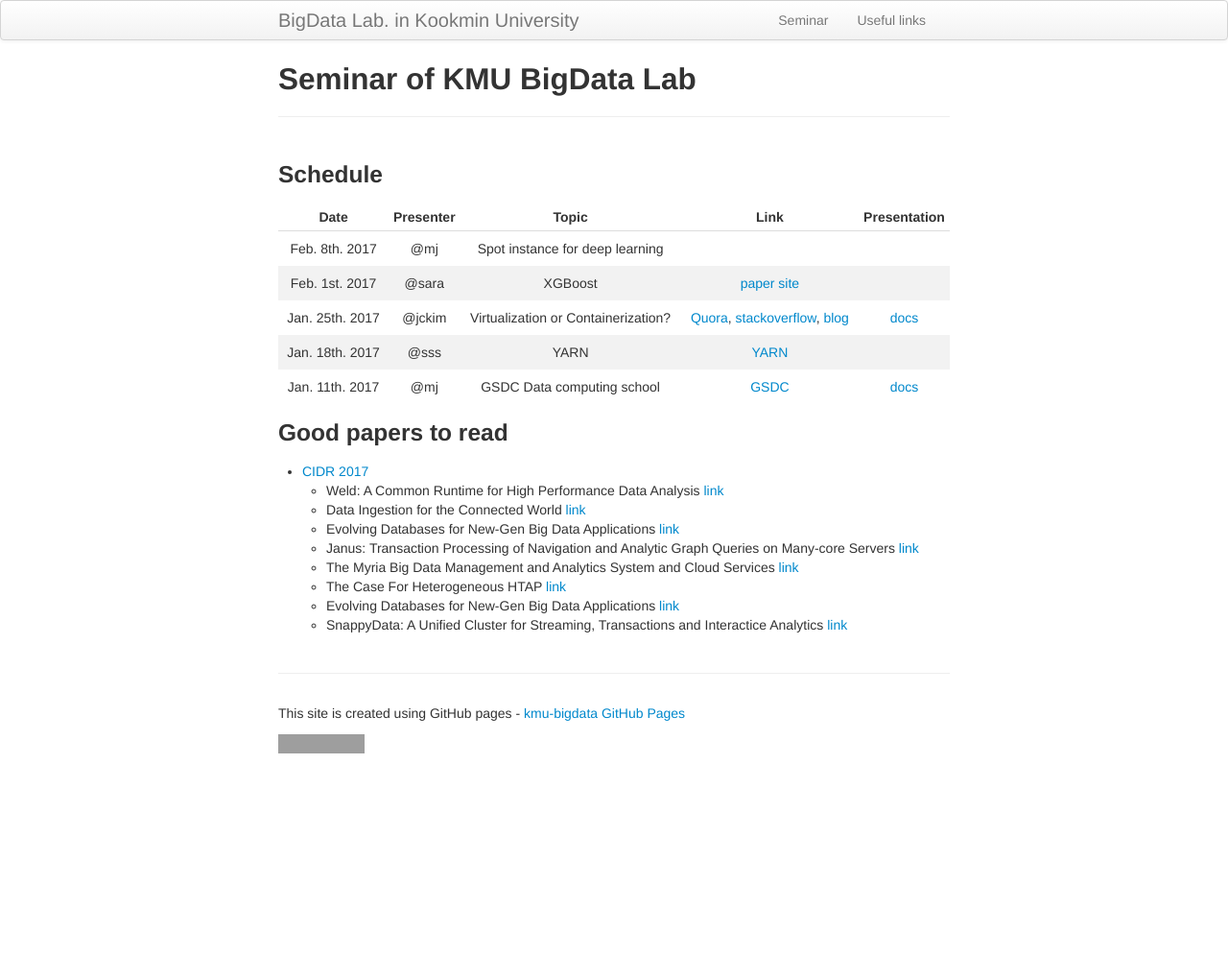
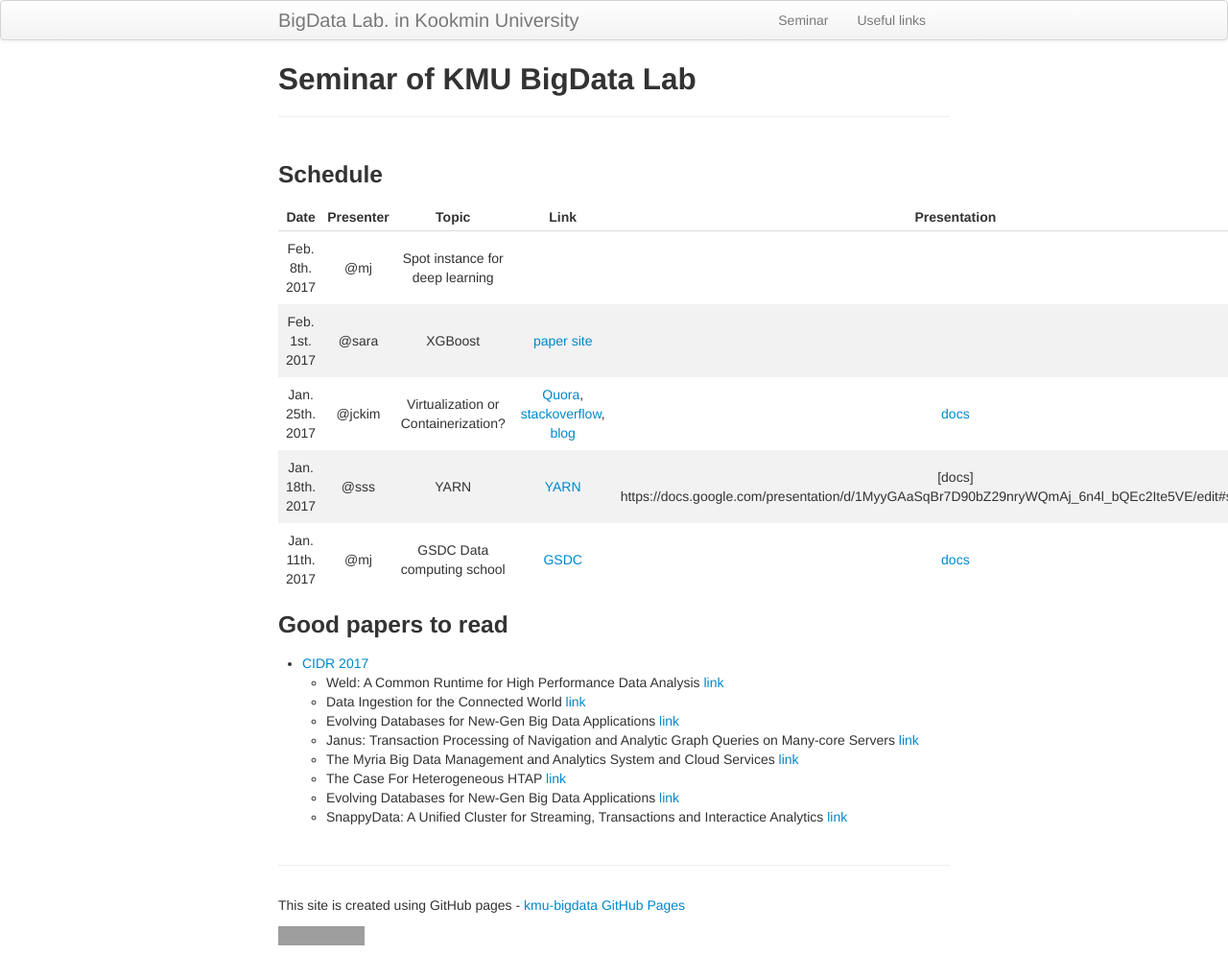
Before and after one commit to ddps-lab/kmu-bigdata.github.io, a Jekyll site: the page built from seminar/index.md, in a window 1280 px wide. Shown: the whole page at 96% size. Built offline with Jekyll 4.4.1, drawn with Linux system fonts in a browser that asks for light colours; before the commit the page ends 900 px from its top, so only the background shows below that; grey boxes are pictures that could not be loaded.

Commit message:
Update index.md

```diff
--- a/seminar/index.md
+++ b/seminar/index.md
@@ -13,7 +13,7 @@ description: Seminar schedule of BigData Lab  in KMU
 | Feb. 8th. 2017 | @mj | Spot instance for deep learning | ||
 | Feb. 1st. 2017 | @sara | XGBoost | [paper](https://arxiv.org/abs/1603.02754) [site](https://xgboost.readthedocs.io/en/latest/)||
 | Jan. 25th. 2017 | @jckim | Virtualization or Containerization? | [Quora](https://www.quora.com/What-is-the-difference-between-containerization-Docker-and-virtualization-VMWare-VirtualBox-Xen), [stackoverflow](http://stackoverflow.com/questions/16047306/how-is-docker-different-from-a-normal-virtual-machine), [blog](https://monkeyvault.net/docker-vs-virtualization/) | [docs](https://drive.google.com/open?id=1KkE_-nf2OAf2QRBnM7a3Xv6jipPCczo4Yrbtw_cUqtw) |
-| Jan. 18th. 2017 | @sss | YARN | [YARN](http://dl.acm.org/citation.cfm?id=2523633) |
+| Jan. 18th. 2017 | @sss | YARN | [YARN](http://dl.acm.org/citation.cfm?id=2523633) | [docs] https://docs.google.com/presentation/d/1MyyGAaSqBr7D90bZ29nryWQmAj_6n4l_bQEc2Ite5VE/edit#slide=id.p4
 | Jan. 11th. 2017 | @mj | GSDC Data computing school | [GSDC](https://indico.cern.ch/event/577216/) | [docs](https://drive.google.com/open?id=0B6kvyWKLPjdFUUJJSDgzempld2M)
 
 
```
